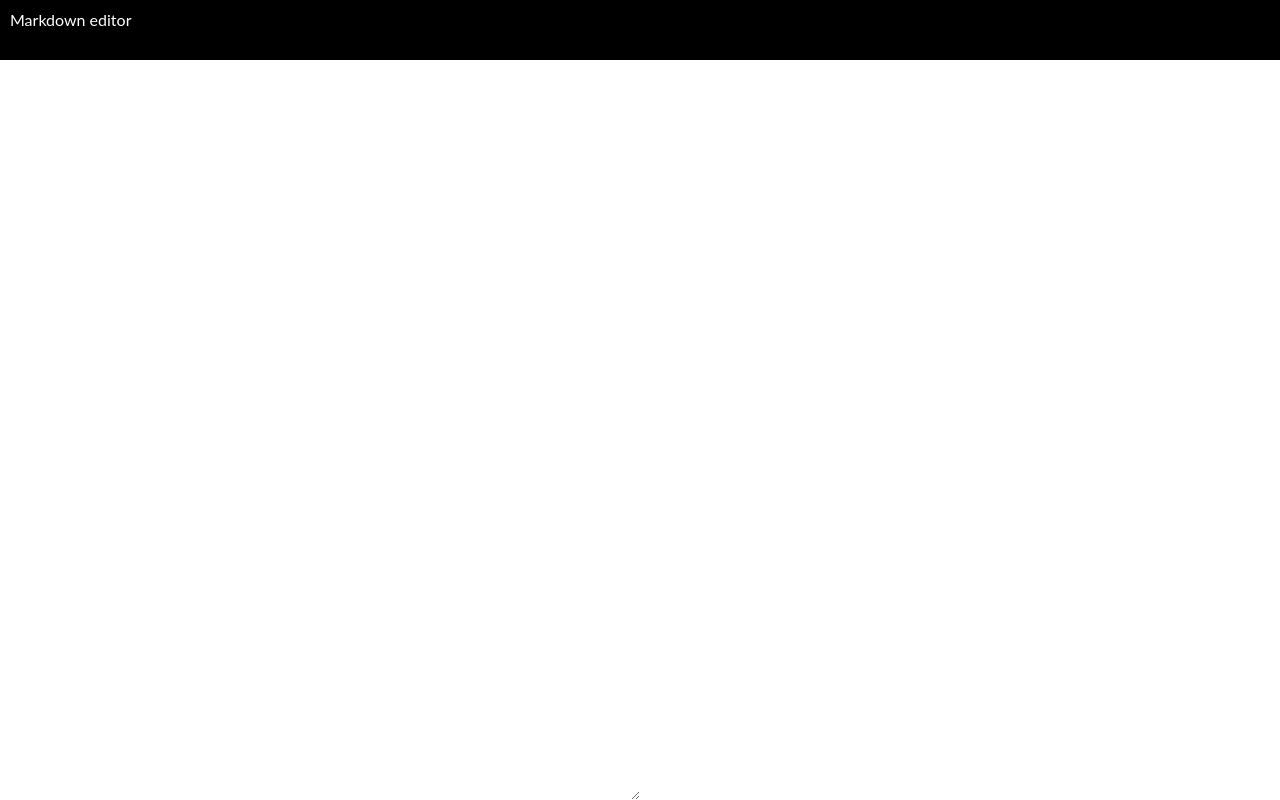
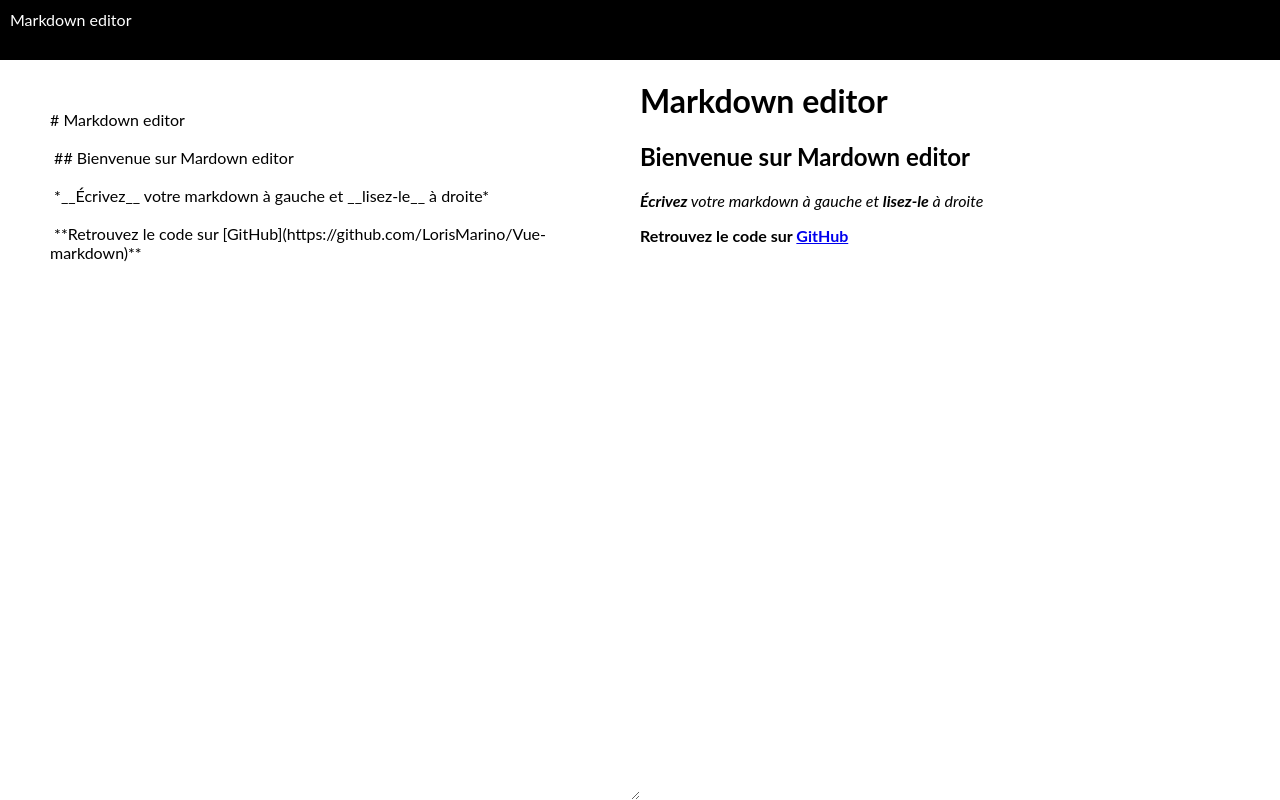
Before and after one commit to LorisMarino/Vue-markdown, a Vue app: page / in a window 1280 px wide. Built offline with nearby package versions, Linux system fonts and the light colour scheme.

Commit message:
:memo: Add pre-fill editor

```diff
--- a/src/components/Editor/script.js
+++ b/src/components/Editor/script.js
@@ -10,6 +10,9 @@ export default {
   mounted () {
     if (localStorage.getItem('editorText')) {
       this.editorText = localStorage.getItem('editorText')
+    } else {
+      const text = `# Markdown editor \n\n ## Bienvenue sur Mardown editor \n\n *__Écrivez__ votre markdown à gauche et __lisez-le__ à droite* \n\n **Retrouvez le code sur [GitHub](https://github.com/LorisMarino/Vue-markdown)**`
+      this.editorText = text
     }
   },
 
```
